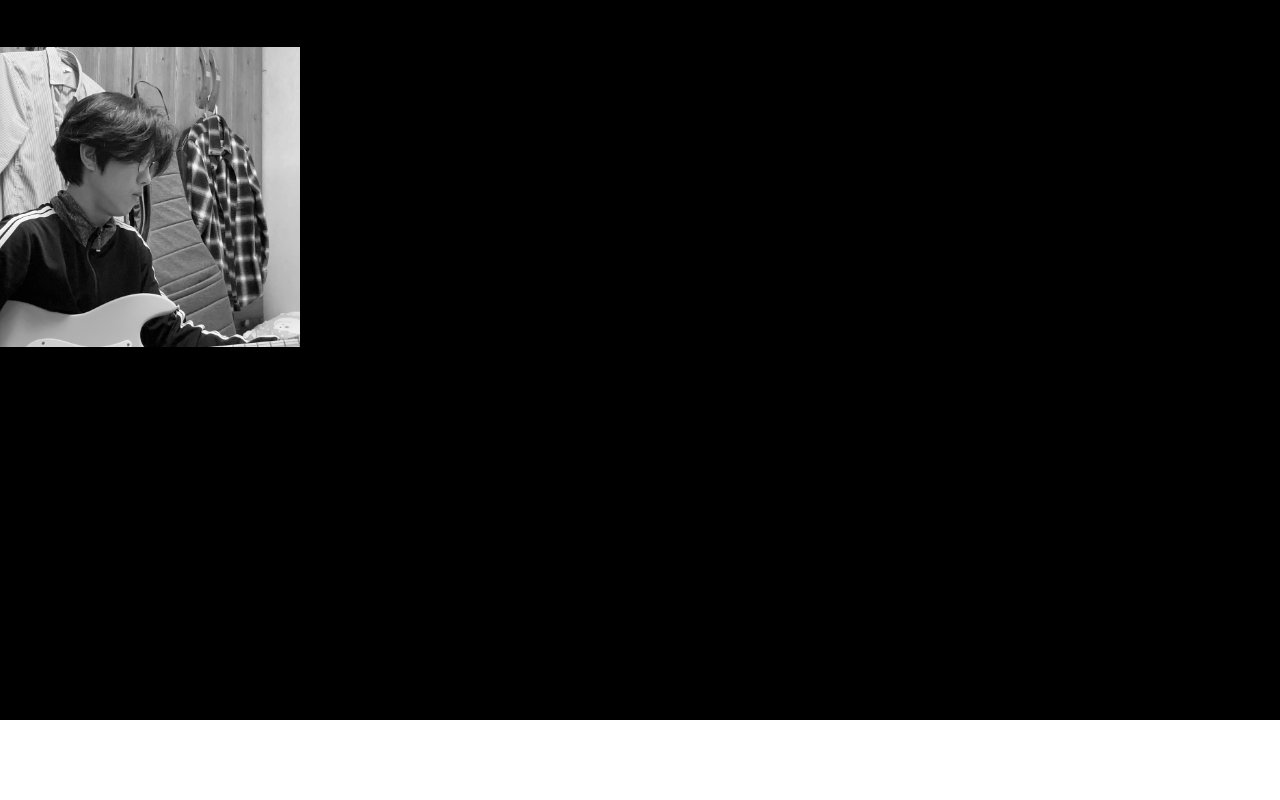
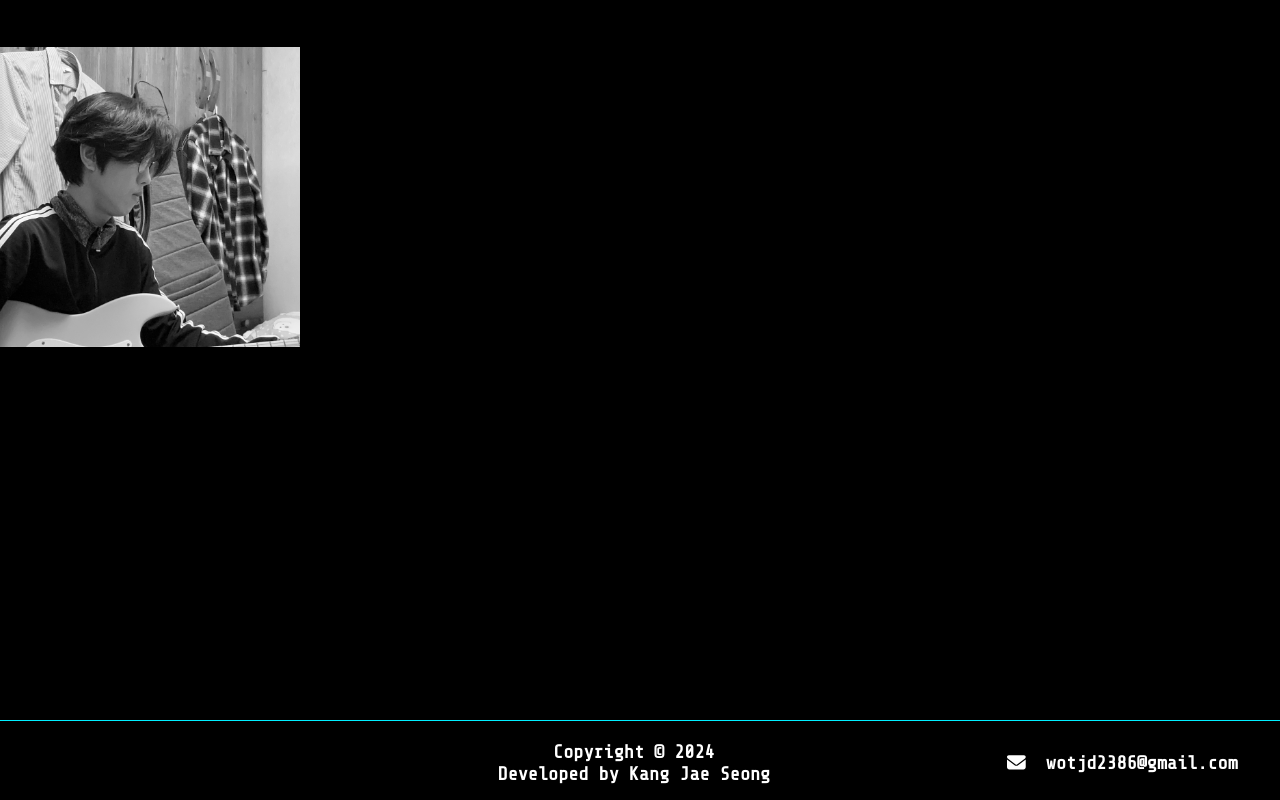
Before and after one commit to JaeSung2386/react-portfolio-neon, a React (Create React App) app: page / in a window 1280 px wide. Shown: the part 1680-2480 px from the top of the page. Before the commit the page ends 2400 px from the top, so only its background shows below. Built offline with nearby package versions, Linux system fonts and the light colour scheme; a web font is replaced by a local one.

Commit message:
Style : Footer 영역 작업중

```diff
--- a/src/App.js
+++ b/src/App.js
@@ -1,11 +1,13 @@
 import {
-  faBars
+  faBars,
+  faEnvelope
 } from "@fortawesome/free-solid-svg-icons";
 import { FontAwesomeIcon } from "@fortawesome/react-fontawesome";
 
 import './assets/header.css';
 import './assets/app.css';
 import './assets/home.css';
+import './assets/footer.css';
 
 import Profile from './assets/profile.JPG';
 
@@ -116,7 +118,22 @@ function App() {
 
       {/* Footer Start */}
       <footer className='footer'>
-
+        <div className="social-icon">
+          <ul></ul>
+        </div>
+        <div className="copyright">
+          <h3>Copyright © 2024</h3>
+          <h3>Developed by Kang Jae Seong</h3>
+        </div>
+        <div className="contact">
+          <h3>
+            <a href="mailto:wotjd2386@gmail.com">
+              <FontAwesomeIcon icon={faEnvelope} />
+              &nbsp;
+              wotjd2386@gmail.com
+            </a>
+          </h3>
+        </div>
       </footer>
       {/* Footer End */}
     </div>
--- /dev/null
+++ b/src/assets/footer.css
@@ -0,0 +1,37 @@
+.footer {
+  background: black;
+  border-top: 1px solid #0ef;
+  height: 80px;
+  font-family: "Share Tech Mono", monospace;
+  display: flex;
+  flex-wrap: wrap;
+  align-items: center;
+  padding: 20px 30px;
+}
+
+.footer h3,
+a {
+  color: #fff;
+}
+
+.footer a:hover {
+  color: #0ef;
+  -moz-transition: all 0.2s ease-in;
+  -o-transition: all 0.2s ease-in;
+  -webkit-transition: all 0.2s ease-in;
+  transition: all 0.2s ease-in;
+}
+
+.footer .social-icon {
+  width: 33%;
+}
+
+.footer .copyright {
+  text-align: center;
+  width: 33%;
+}
+
+.footer .contact {
+  text-align: end;
+  width: 33%;
+}
--- a/src/assets/header.css
+++ b/src/assets/header.css
@@ -8,7 +8,7 @@
   width: 100%;
   height: 100px;
   background: rgba(0, 0, 0, 0.9);
-  box-shadow: 0 8px 32px 0 rgba(0, 238, 255, 0.37);
+  box-shadow: 0 4px 16px 0 rgba(0, 238, 255, 0.7);
   backdrop-filter: blur(6px);
   -webkit-backdrop-filter: blur(6px);
   z-index: 1;
--- a/src/assets/home.css
+++ b/src/assets/home.css
@@ -35,7 +35,6 @@
 
 .home-description h1:hover {
   color: #0ef;
-  text-shadow: 0px 0px 30px #fdec6e;
   -moz-transition: all 0.2s ease-in;
   -o-transition: all 0.2s ease-in;
   -webkit-transition: all 0.2s ease-in;
```
